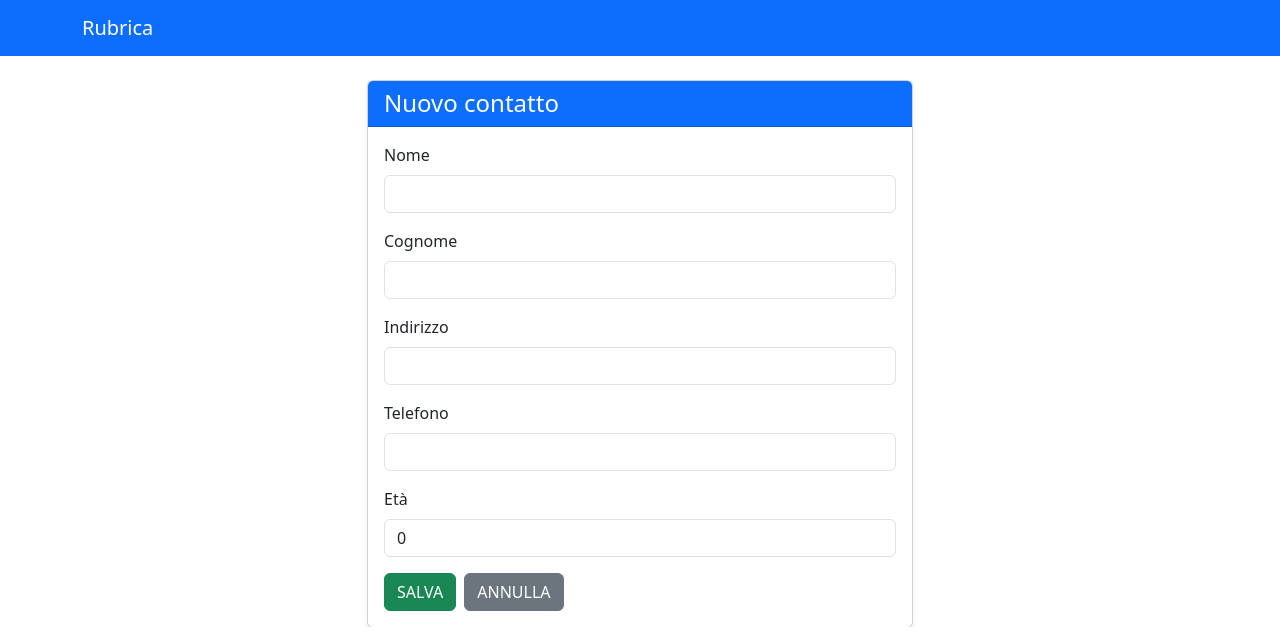
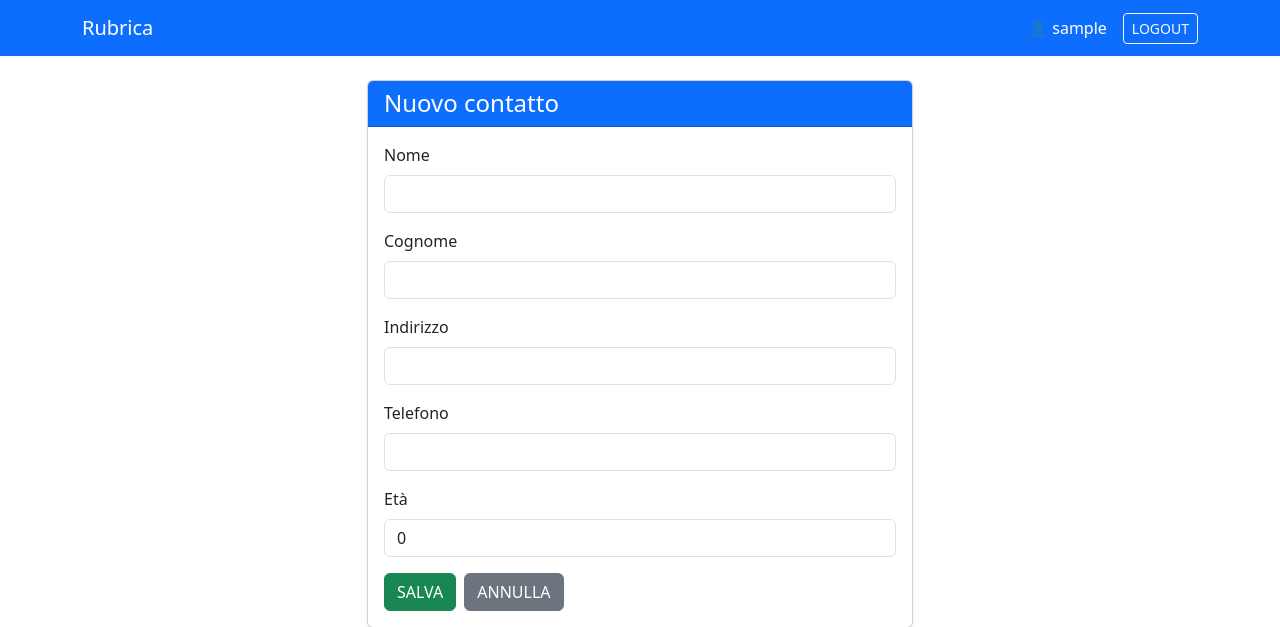
Before and after one commit to andrea-scala/rubrica_web, a Flask app: page /editor in a window 1280 px wide. Shown: the top 627 px of the page. Run offline with Flask 3, Linux system fonts and the light colour scheme; the visitor is signed in with stand-in values (Sample User, id 1).

Commit message:
fix. non avevo modificato base.html

```diff
--- a/templates/base.html
+++ b/templates/base.html
@@ -8,10 +8,16 @@
 </head>
 <body>
     <nav class="navbar navbar-dark bg-primary mb-4">
-        <div class="container">
-            <span class="navbar-brand">Rubrica</span>
+    <div class="container">
+        <span class="navbar-brand">Rubrica</span>
+        {% if session.get('utente') %}
+        <div class="d-flex align-items-center gap-3">
+            <span class="text-white">👤 {{ session.get('utente') }}</span>
+            <a href="/logout" class="btn btn-outline-light btn-sm">LOGOUT</a>
         </div>
-    </nav>
+        {% endif %}
+    </div>
+</nav>
     <div class="container">
         {% block content %}{% endblock %}
     </div>
```
